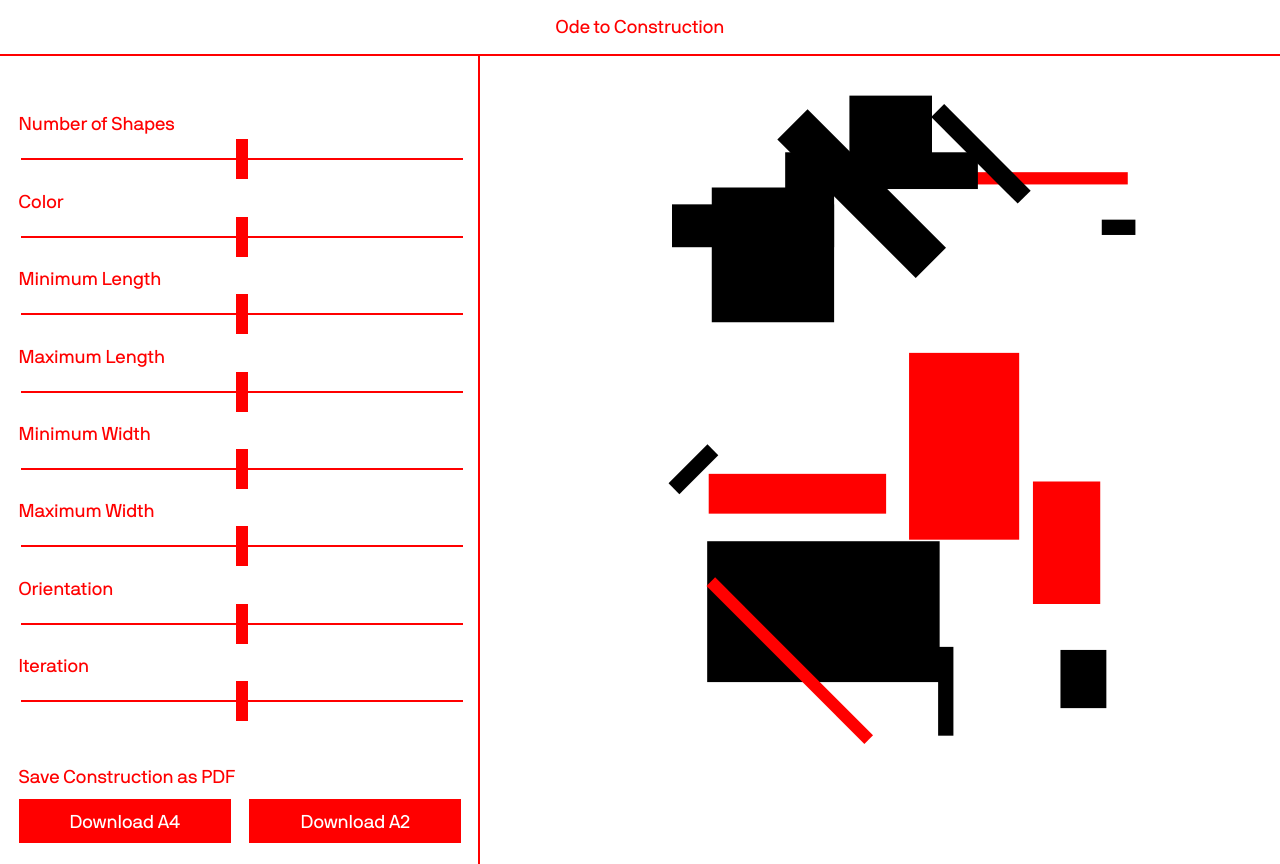
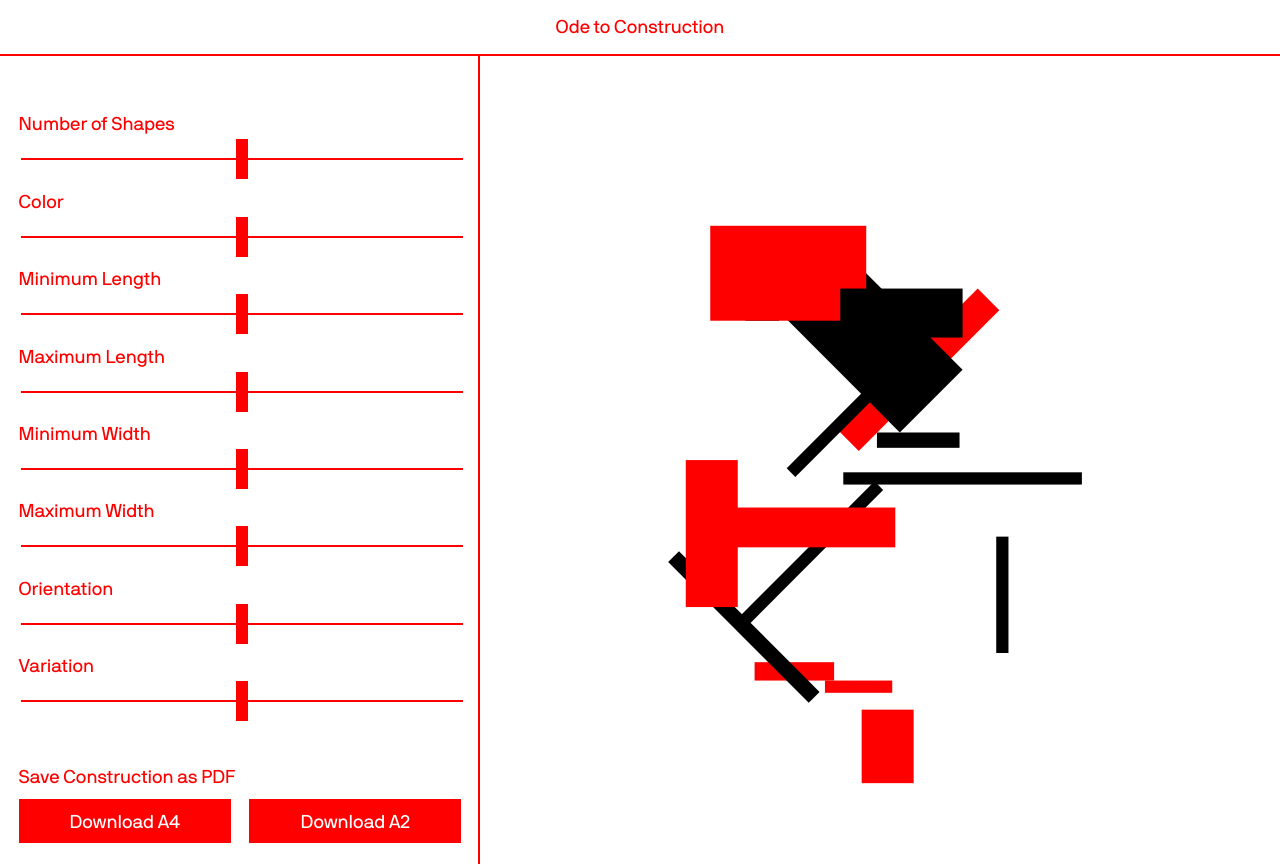
Before and after one commit to fredericmarx/constructivism, an Eleventy site: page src/index.md in a window 1280 px wide. Shown: the top 864 px of the page. Built offline with nearby package versions, Linux system fonts and the light colour scheme; Eleventy itself is replaced by a stand-in of ours; files that its build step writes are made by us from their sources; files whose address does not match are found by name.

Commit message:
Rename Iteration => Variation

```diff
--- a/src/_includes/partials/interface.njk
+++ b/src/_includes/partials/interface.njk
@@ -98,7 +98,7 @@
     <label
       class="range-slider"
     >
-      <p class="range-slider__caption">Iteration</p>
+      <p class="range-slider__caption">Variation</p>
       <input
         name="variation"
         type="range"
```
